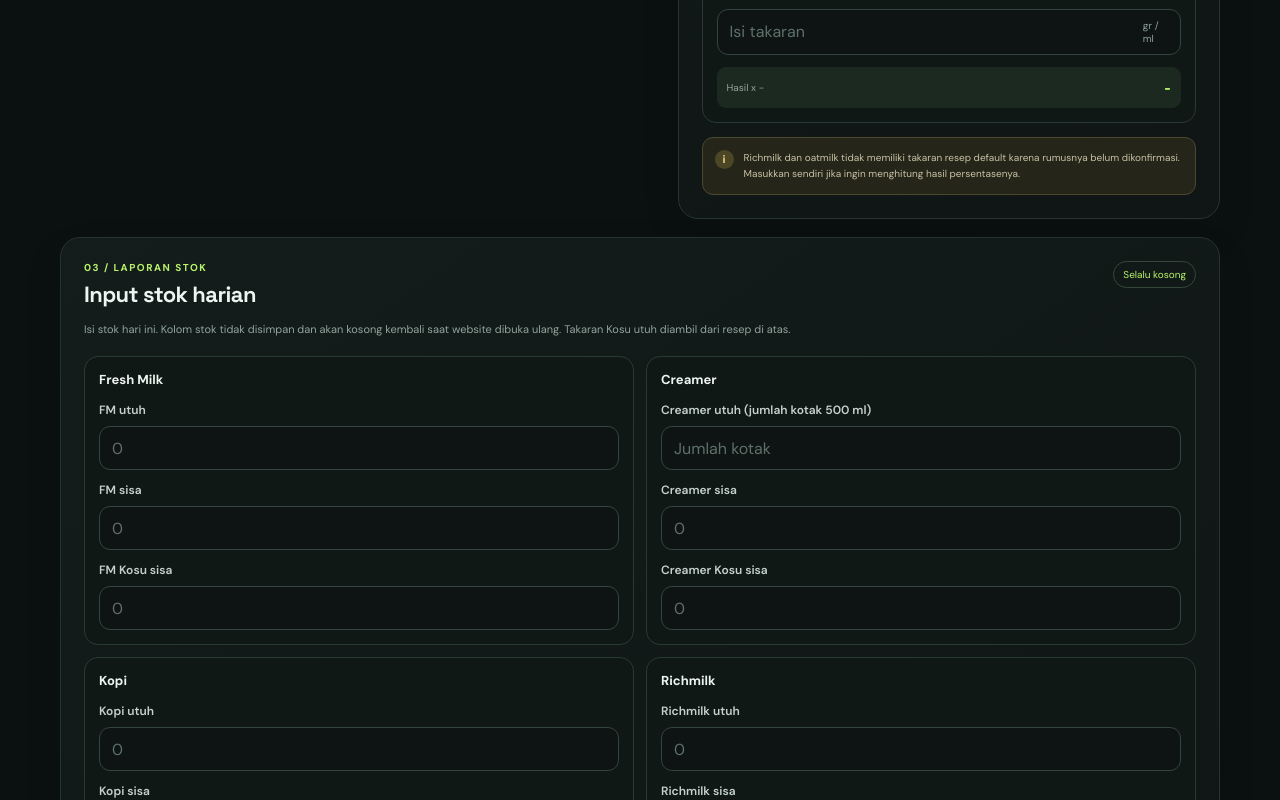
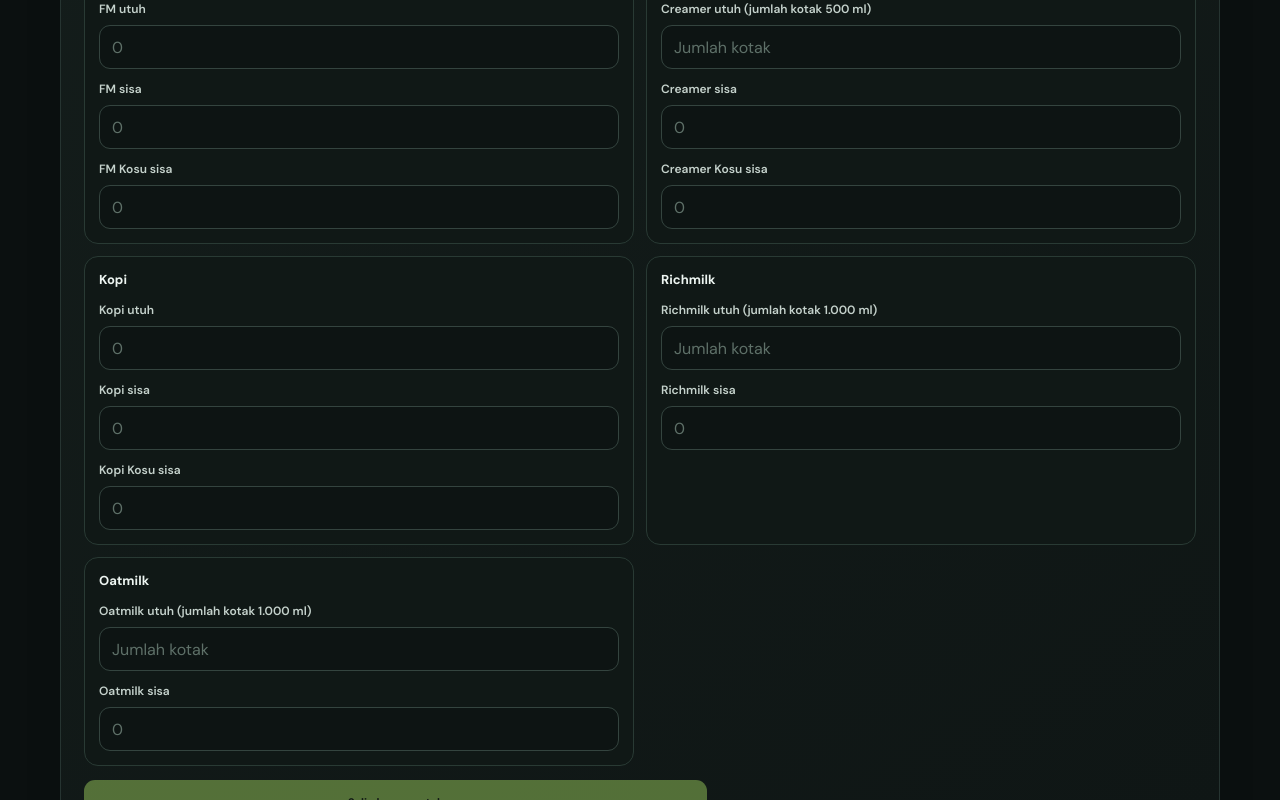
Before and after one commit to chanvianz-ui/kosu-calculator, a Next.js app: page / in a window 1280 px wide. Shown: the part 1480-2280 px from the top of the page. Built offline with nearby package versions, Linux system fonts and the light colour scheme.

Commit message:
Update page.tsx

```diff
--- a/app/page.tsx
+++ b/app/page.tsx
@@ -26,8 +26,6 @@ const initialIngredients: Ingredient[] = [
   { id: "fm", name: "Fresh Milk", recipe: "3784", note: "Takaran resep 1 batch" },
   { id: "creamer", name: "Creamer", recipe: "3100", note: "Takaran resep 1 batch" },
   { id: "kopi", name: "Kopi", recipe: "2160", note: "Takaran resep 1 batch" },
-  { id: "richmilk", name: "Richmilk", recipe: "", note: "Isi takaran sendiri jika ingin menghitung persentase" },
-  { id: "oatmilk", name: "Oatmilk", recipe: "", note: "Isi takaran sendiri jika ingin menghitung persentase" },
 ];
 
 function numberValue(value: string, fallback = 0) {
@@ -69,8 +67,8 @@ export default function Home() {
     fmUtuh: "", fmSisa: "", fmKosuSisa: "",
     creamerKotak: "", creamerSisa: "", creamerKosuSisa: "",
     kopiUtuh: "", kopiSisa: "", kopiKosuSisa: "",
-    richmilkUtuh: "", richmilkSisa: "",
-    oatmilkUtuh: "", oatmilkSisa: "",
+    richmilkKotak: "", richmilkSisa: "",
+    oatmilkKotak: "", oatmilkSisa: "",
   });
 
   function updateStock(key: keyof typeof stock, value: string) {
@@ -174,8 +172,12 @@ export default function Home() {
     const creamerUtuhMl = creamerBoxes * 500;
     const creamerTotal = creamerUtuhMl + val("creamerSisa") + numberValue(ingredients.find((x) => x.id === "creamer")?.recipe ?? "") + val("creamerKosuSisa");
     const kopiTotal = val("kopiUtuh") + val("kopiSisa") + numberValue(ingredients.find((x) => x.id === "kopi")?.recipe ?? "") + val("kopiKosuSisa");
-    const richmilkTotal = val("richmilkUtuh") + val("richmilkSisa");
-    const oatmilkTotal = val("oatmilkUtuh") + val("oatmilkSisa");
+    const richmilkBoxes = val("richmilkKotak");
+    const richmilkUtuhMl = richmilkBoxes * 1000;
+    const richmilkTotal = richmilkUtuhMl + val("richmilkSisa");
+    const oatmilkBoxes = val("oatmilkKotak");
+    const oatmilkUtuhMl = oatmilkBoxes * 1000;
+    const oatmilkTotal = oatmilkUtuhMl + val("oatmilkSisa");
     const lines = [
       `HITUNGAN KOSU (${formatDate(date)})`,
       "",
@@ -197,13 +199,13 @@ export default function Home() {
       `kopi kosu sisa: ${fmt(val("kopiKosuSisa"))}`,
       `total: ${fmt(kopiTotal)}`,
       "",
-      `richmilk utuh: ${fmt(val("richmilkUtuh"))}`,
+      `richmilk utuh: ${fmt(richmilkBoxes)} kotak x 1.000 ml = ${fmt(richmilkUtuhMl)} ml`,
       `richmilk sisa: ${fmt(val("richmilkSisa"))}`,
-      `total: ${fmt(richmilkTotal)}`,
+      `total: ${fmt(richmilkUtuhMl)}+${fmt(val("richmilkSisa"))}=${fmt(richmilkTotal)}`,
       "",
-      `oatmilk utuh: ${fmt(val("oatmilkUtuh"))}`,
+      `oatmilk utuh: ${fmt(oatmilkBoxes)} kotak x 1.000 ml = ${fmt(oatmilkUtuhMl)} ml`,
       `oatmilk sisa: ${fmt(val("oatmilkSisa"))}`,
-      `total: ${fmt(oatmilkTotal)}`,
+      `total: ${fmt(oatmilkUtuhMl)}+${fmt(val("oatmilkSisa"))}=${fmt(oatmilkTotal)}`,
     ];
     // Input kosong ditampilkan sebagai 0 di laporan, dan tidak diingat untuk hitungan berikutnya.
     try {
@@ -307,7 +309,6 @@ export default function Home() {
                 </div>
               ))}
             </div>
-            <div className="hint-box"><span>i</span><p>Richmilk dan oatmilk tidak memiliki takaran resep default karena rumusnya belum dikonfirmasi. Masukkan sendiri jika ingin menghitung hasil persentasenya.</p></div>
           </section>
 
           <section className="panel stock-panel">
@@ -333,11 +334,11 @@ export default function Home() {
                 <div className="field"><label>Kopi Kosu sisa</label><input type="number" min="0" inputMode="decimal" placeholder="0" value={stock.kopiKosuSisa} onChange={(e) => updateStock("kopiKosuSisa", e.target.value)} /></div>
               </div>
               <div className="stock-card"><h4>Richmilk</h4>
-                <div className="field"><label>Richmilk utuh</label><input type="number" min="0" inputMode="decimal" placeholder="0" value={stock.richmilkUtuh} onChange={(e) => updateStock("richmilkUtuh", e.target.value)} /></div>
+                <div className="field"><label>Richmilk utuh (jumlah kotak 1.000 ml)</label><input type="number" min="0" inputMode="numeric" placeholder="Jumlah kotak" value={stock.richmilkKotak} onChange={(e) => updateStock("richmilkKotak", e.target.value)} /></div>
                 <div className="field"><label>Richmilk sisa</label><input type="number" min="0" inputMode="decimal" placeholder="0" value={stock.richmilkSisa} onChange={(e) => updateStock("richmilkSisa", e.target.value)} /></div>
               </div>
               <div className="stock-card"><h4>Oatmilk</h4>
-                <div className="field"><label>Oatmilk utuh</label><input type="number" min="0" inputMode="decimal" placeholder="0" value={stock.oatmilkUtuh} onChange={(e) => updateStock("oatmilkUtuh", e.target.value)} /></div>
+                <div className="field"><label>Oatmilk utuh (jumlah kotak 1.000 ml)</label><input type="number" min="0" inputMode="numeric" placeholder="Jumlah kotak" value={stock.oatmilkKotak} onChange={(e) => updateStock("oatmilkKotak", e.target.value)} /></div>
                 <div className="field"><label>Oatmilk sisa</label><input type="number" min="0" inputMode="decimal" placeholder="0" value={stock.oatmilkSisa} onChange={(e) => updateStock("oatmilkSisa", e.target.value)} /></div>
               </div>
             </div>
```
